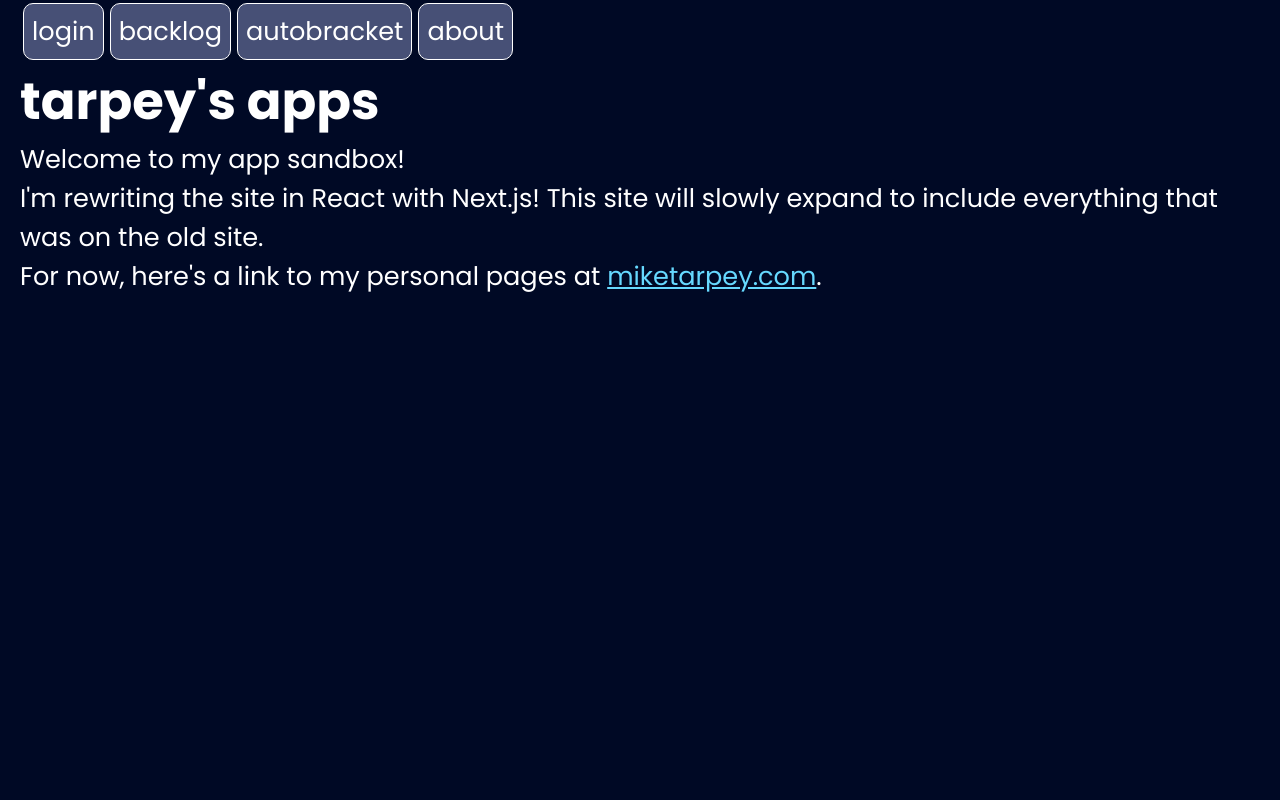
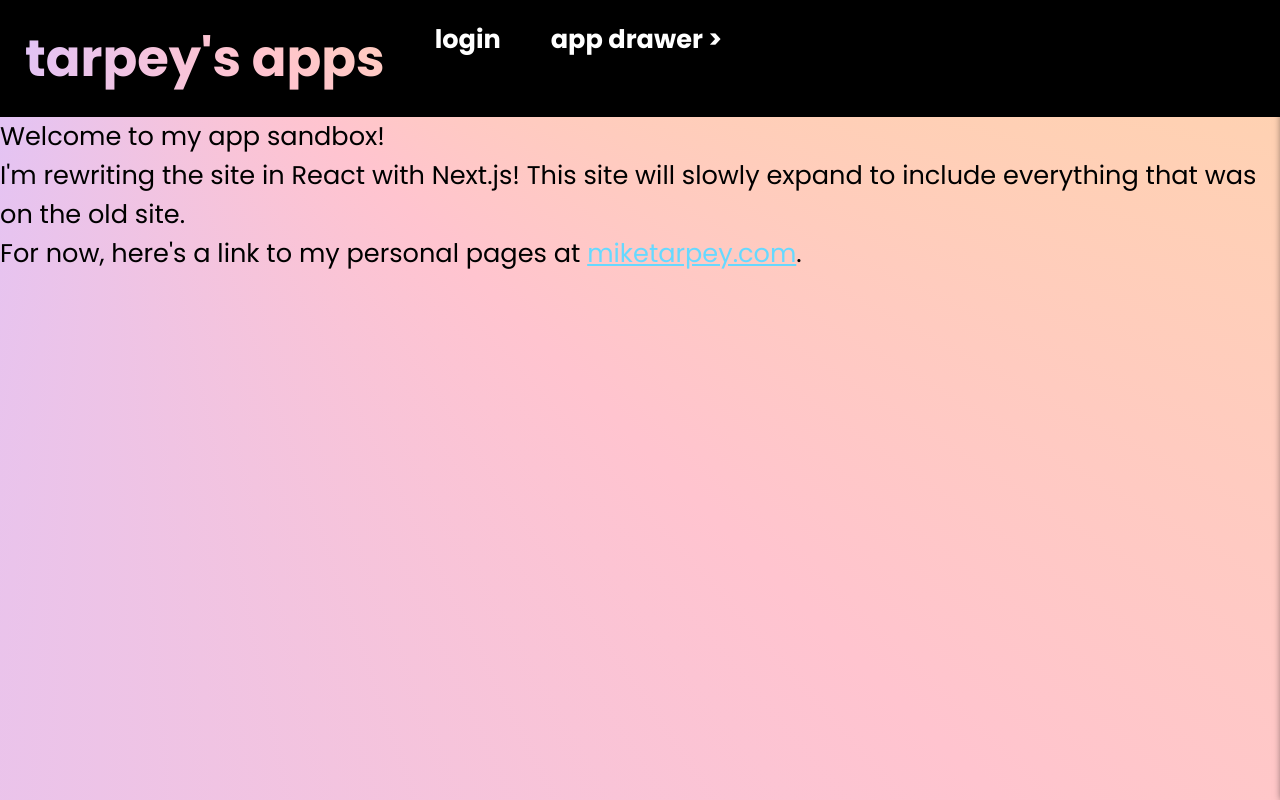
Before and after one commit to AnnuityDew/next-tarpeydev, a Next.js app: page / in a window 1280 px wide. Built offline with nearby package versions, Linux system fonts and the light colour scheme; no server answers.

Commit message:
Restyling the site...app drawer looking better

```diff
--- /dev/null
+++ b/components/AppDrawer.tsx
@@ -0,0 +1,28 @@
+// https://medium.com/@albertchu539/how-to-make-an-app-drawer-with-react-hooks-and-css-1338ae57afb4
+import styled from "styled-components"
+import { InternalLink } from "./InternalLink"
+
+const AppDrawerNav = styled.nav`
+  display: flex;
+  flex-direction: column;
+  height: 100%;
+  background: black;
+  position: fixed;
+  top: 0;
+  right: 0;
+  width: 40%;
+  z-index: 200;
+  box-shadow: 1px 0px 7px rgba(0,0,0,0.5);
+  transition: transform 0.3s ease-out;
+  transform: ${props => props.isOpen ? "translateX(0)" : "translateX(100%)"}
+`
+
+export function AppDrawer ({ isOpen }) {
+  return (
+    <AppDrawerNav isOpen={isOpen}>
+      <InternalLink href="/backlog" label="backlog" />
+      <InternalLink href="/autobracket" label="autobracket" />
+      <InternalLink href="/about" label="about" />
+    </AppDrawerNav>
+  )
+};
--- /dev/null
+++ b/components/DrawerButton.tsx
@@ -0,0 +1,22 @@
+// https://medium.com/@albertchu539/how-to-make-an-app-drawer-with-react-hooks-and-css-1338ae57afb4
+import styled from "styled-components"
+import { breakpoints } from "../utils/breakpoints"
+
+const StyledDrawerButton = styled.div`
+  color: #ffffff;
+  ${breakpoints("padding", "", [
+    { 0: "10px 25px 5px 25px" },
+    { 900: "20px 25px" },
+  ])}
+  text-decoration: none;
+  font-weight: 700;
+`
+
+export function DrawerButton ({ isOpen, onClick }) {
+  return (
+    <StyledDrawerButton onClick={onClick}>
+      {!isOpen && "app drawer >"}
+      {isOpen && "< close drawer"}
+    </StyledDrawerButton>
+  )
+};
--- a/components/Header.tsx
+++ b/components/Header.tsx
@@ -1,6 +1,9 @@
-import * as React from "react"
+import { useState } from "react"
 import { InternalLink } from "./InternalLink"
 import styled from "styled-components"
+import { breakpoints } from "../utils/breakpoints"
+import { DrawerButton } from "./DrawerButton"
+import { AppDrawer } from "./AppDrawer"
 
 type HeaderProps = {
   loggedIn: boolean
@@ -8,22 +11,50 @@ type HeaderProps = {
   subheading: string
 }
 
-const NavGrid = styled.nav`
+const PageHeader = styled.header`
+  background-color: #000000;
+`
+
+const PageHeaderGrid = styled.div`
+  display: grid;
+  background-color: #000000;
+  grid-template-columns: max-content max-content 1fr;
+`
+
+const GradientTitle = styled.h1`
+  background: ${props => props.theme.gradients.main};
+  word-break: keep-all;
+  -webkit-background-clip: text;
+  -webkit-text-fill-color: transparent;
+  ${breakpoints("padding", "", [
+    { 0: "10px 25px 5px 25px" },
+    { 900: "20px 25px" },
+  ])}
+  ${breakpoints("justify-self", "", [{ 0: "center" }, { 900: "left" }])}
+`
+
+const UserNav = styled.nav`
   display: flex;
 `
 
 export default function Header({ loggedIn, heading, subheading }: HeaderProps) {
+  const [isOpen, setIsOpen] = useState(false)
+
+  async function toggleDrawer() {
+    setIsOpen(!isOpen)
+  }
+
   return (
-    <header>
-      <NavGrid>
-        {!loggedIn && <InternalLink href="/api/auth/signin" label="login" />}
-        {loggedIn && <InternalLink href="/api/auth/signout" label="logout" />}
-        <InternalLink href="/backlog" label="backlog" />
-        <InternalLink href="/autobracket" label="autobracket" />
-        <InternalLink href="/about" label="about" />
-      </NavGrid>
-      <h1>{heading}</h1>
-      <h3>{subheading}</h3>
-    </header>
+    <PageHeader>
+      <PageHeaderGrid>
+        <GradientTitle>{heading}</GradientTitle>
+        <UserNav>
+          {!loggedIn && <InternalLink href="/api/auth/signin" label="login" />}
+          {loggedIn && <InternalLink href="/api/auth/signout" label="logout" />}
+        </UserNav>
+        <DrawerButton isOpen={isOpen} onClick={toggleDrawer}/>
+      </PageHeaderGrid>
+      <AppDrawer isOpen={isOpen} />
+    </PageHeader>
   )
 }
--- a/components/InternalLink.tsx
+++ b/components/InternalLink.tsx
@@ -1,6 +1,7 @@
 /* see https://nextjs.org/docs/api-reference/next/link */
 import Link from "next/link"
 import styled from "styled-components"
+import { breakpoints } from "../utils/breakpoints"
 
 type InternalLinkProps = {
   href: string
@@ -9,23 +10,12 @@ type InternalLinkProps = {
 
 const HeaderLink = styled.a`
   color: #ffffff;
+  ${breakpoints("padding", "", [
+    { 0: "10px 25px 5px 25px" },
+    { 900: "20px 25px" },
+  ])}
   text-decoration: none;
-  margin: 3px;
-  padding: 8px;
-  border-style: solid;
-  border-width: 1px;
-  border-color: #ffffff;
-  border-radius: 10px;
-  &:link {
-    ${props => {
-      return `background: ${props.theme.uconn.c600}`
-    }}
-  }
-  &:hover {
-    ${props => {
-      return `background: ${props.theme.uconn.c800}`
-    }}
-  }
+  font-weight: 700;
 `
 
 export function InternalLink({ href, label }: InternalLinkProps) {
--- a/pages/_app.js
+++ b/pages/_app.js
@@ -12,17 +12,20 @@ const GlobalStyle = createGlobalStyle`
     box-sizing: border-box;
   };
   html {
-    font-family: "Lato", sans-serif;
+    font-size: 1rem;
+    font-family: "Poppins", "Lato", sans-serif;
     -webkit-text-size-adjust: 100%;
-    background-color: #000925;
-    margin: 0 20px;
+    background: conic-gradient(from 225deg at 100px -100px, #dec8ff,#ffbcc8,#ffe784,#ffc4cf,#dbc3ff);
+    color: black;
+    overflow-y: scroll;
+    min-height: 100%;
   }
   img {
     border-style: none;
   }
   header, main {
     font-family: "Poppins", sans-serif;
-    color: #FFFFFF;
+    color: #000000;
     ${breakpoints("font-size", "rem", [
       { 0: 1 },
       { 600: 1.2 },
@@ -34,6 +37,13 @@ const GlobalStyle = createGlobalStyle`
 `
 
 const theme = {
+  gradients: {
+    main:
+      "conic-gradient(from 225deg at 100px -100px, " +
+      "#dec8ff,#ffbcc8,#ffe784,#ffc4cf,#dbc3ff)",
+    highlight:
+      "conic-gradient(at 0% 100%, #b78cf7, #ff7c94, #ffcf0d, #ff7c94, #b78cf7)",
+  },
   colors: {
     vanilla: "#F3E5AB",
     mild: "#76FF4D",
--- a/pages/backlog.tsx
+++ b/pages/backlog.tsx
@@ -37,8 +37,7 @@ export default function BacklogAdmin({ apiUrl }) {
   const subloadingText = "(takes a couple seconds!)"
 
   async function backlogRequested(queryFilter) {
-    showBacklog(state => ({ ...state, loading: true }))
-    console.log(backlog.data)
+    showBacklog({ visible: false, loading: true, data: "" })
     await Promise.all([
       fetch(apiUrl + `/haveyouseenx/annuitydew/search?${queryFilter}`, {
         method: "GET",
```
Also changed, not shown: styles/global.css (line endings or trailing spaces).
